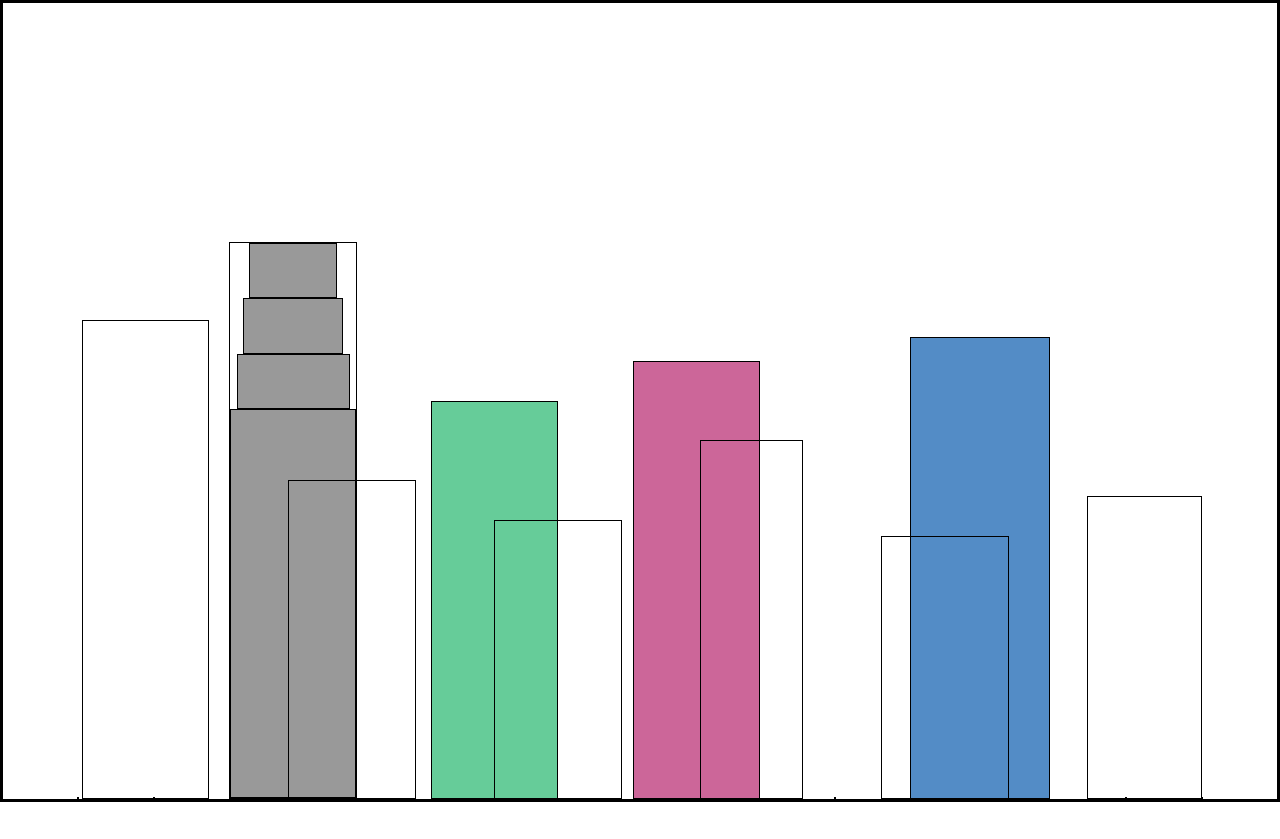
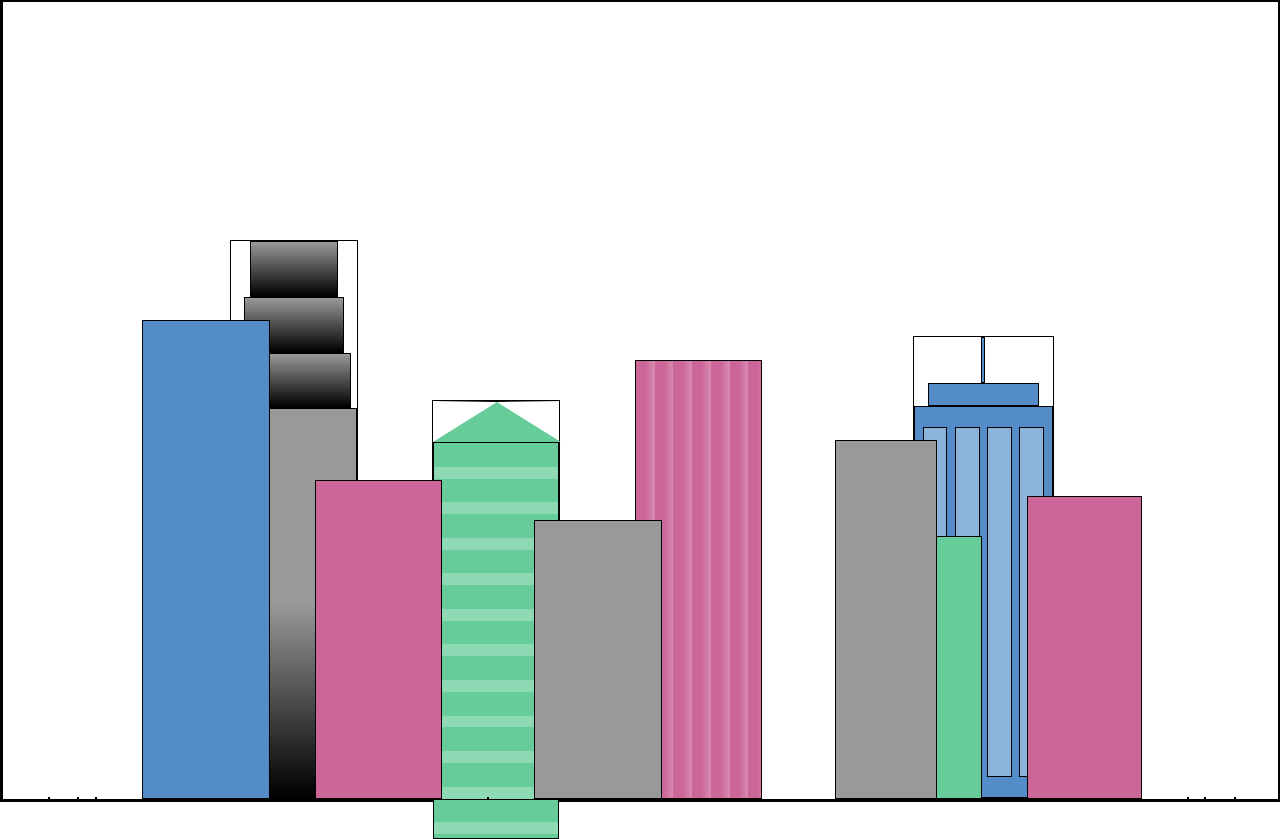
Before and after one commit to Pepejsc/citySkiline, a plain HTML site: page index.html in a window 1280 px wide. Before the commit the page ends 802 px from the top, so only its background shows below. Drawn offline with Linux system fonts and the light colour scheme.

Commit message:
add new styles and divs in index and styles files

```diff
--- a/index.html
+++ b/index.html
@@ -10,26 +10,43 @@
     <div class="background-buildings">
         <div></div>
         <div></div>
-        <div class="bb1">
-            <div class="bb1a"></div>
-            <div class="bb1b"></div>
-            <div class="bb1c"></div>
+        <div class="bb1 building-wrap">
+            <div class="bb1a bb1-window"></div>
+            <div class="bb1b bb1-window"></div>
+            <div class="bb1c bb1-window"></div>
             <div class="bb1d"></div>
         </div>
-        <div class="bb2"></div>
+        <div class="bb2">
+            <div class="bb2a"></div>
+            <div class="bb2b"></div>
+        </div>
         <div class="bb3"></div>
         <div></div>
-        <div class="bb4"></div>
+        <div class="bb4 building-wrap">
+            <div class="bb4a"></div>
+            <div class="bb4b"></div>
+            <div class="bb4c window-wrap">
+                <div class="bb4-window"></div>
+                <div class="bb4-window"></div>
+                <div class="bb4-window"></div>
+                <div class="bb4-window"></div>
+            </div>
+        </div>
         <div></div>
         <div></div>
     </div>
     <div class="foreground-buildings">
+        <div></div>
+        <div></div>
         <div class="fb1"></div>
         <div class="fb2"></div>
+        <div></div>
         <div class="fb3"></div>
         <div class="fb4"></div>
         <div class="fb5"></div>
         <div class="fb6"></div>
+        <div></div>
+        <div></div>
     </div>
 </body>
 </html>
--- a/styles.css
+++ b/styles.css
@@ -3,6 +3,10 @@
     --building-color2: #66cc99;
     --building-color3: #cc6699;
     --building-color4: #538cc6;
+    --window-color1: black;
+    --window-color2: #8cd9b3;
+    --window-color3: #d98cb3;
+    --window-color4:#8cb3d9;
 }
 
 *{
@@ -16,65 +20,7 @@ body{
     overflow: hidden;
 }
 
-.background-buildings{
-    display: flex;
-    align-items: flex-end;
-    justify-content: space-evenly;
-    width: 100%;
-    height: 100%;
-}
-
-.bb1{
-    width: 10%;
-    height: 70%;
-    display: flex;
-    flex-direction: column;
-    align-items: center;
-}
-
-.bb2{
-    background-color: var(--building-color2);
-    width: 10%;
-    height: 50%;
-}
-
-.bb3{
-    background-color: var(--building-color3);
-    width: 10%;
-    height: 55%;
-}
-
-.bb4{
-    background-color: var(--building-color4);
-    width: 11%;
-    height: 58%;
-}
-
-.bb1a{
-    background-color: var(--building-color1);
-    width: 70%;
-    height: 10%;
-}
-
-.bb1b{
-    background-color: var(--building-color1);
-    width: 80%;
-    height: 10%;
-}
-
-.bb1c{
-    background-color: var(--building-color1);
-    width: 90%;
-    height: 10%;
-}
-
-.bb1d{
-    background-color: var(--building-color1);
-    width: 100%;
-    height: 70%;
-}
-
-.foreground-buildings{
+.background-buildings, .foreground-buildings{
     display: flex;
     align-items: flex-end;
     justify-content: space-evenly;
@@ -84,32 +30,152 @@ body{
     top: 0;
 }
 
+.building-wrap{
+    display: flex;
+    flex-direction: column;
+    align-items: center;
+}
+
+.window-wrap{
+    display: flex;
+    align-items: center;
+    justify-content: space-evenly;
+}
+
+/* BACKGROUND BUILDINGS - "bb" stands for "background building" */
+.bb1{
+    width: 10%;
+    height: 70%;
+}
+
+.bb2{
+    width: 10%;
+    height: 50%;
+}
+
+.bb2a{
+    border-bottom: 5vh solid var(--building-color2);
+    border-left: 5vw solid transparent;
+    border-right: 5vw solid transparent;
+}
+
+.bb2b{
+    background: repeating-linear-gradient(
+        var(--building-color2) 0%,
+        var(--building-color2) 6%,
+        var(--window-color2) 6%,
+        var(--window-color2) 9%
+    );
+    width: 100%;
+    height: 100%;
+}
+
+.bb3{
+    background: repeating-linear-gradient(
+        90deg,
+        var(--building-color3),
+        var(--building-color3),
+        var(--window-color3) 15%
+    );
+    background-color: var(--building-color3);
+    width: 10%;
+    height: 55%;
+}
+
+.bb4{
+    width: 11%;
+    height: 58%;
+}
+
+.bb4a{
+    background-color: var(--building-color4);
+    width: 3%;
+    height: 10%;
+}
+
+.bb4b{
+    background-color: var(--building-color4);
+    width: 80%;
+    height: 5%;
+}
+
+.bb4c{
+    background-color: var(--building-color4);
+    width: 100%;
+    height: 85%;
+}
+
+.bb4-window{
+    width: 18%;
+    height: 90%;
+    background-color: var(--window-color4);
+}
+
+.bb1a{
+
+    width: 70%;
+}
+
+.bb1b{
+    width: 80%;
+}
+
+.bb1c{
+    width: 90%;
+}
+
+.bb1d{
+    background: linear-gradient(
+        var(--building-color1) 50%,
+        var(--window-color1)
+    );
+    width: 100%;
+    height: 70%;
+}
+
+.bb1-window{
+    height: 10%;
+    background: linear-gradient(
+      var(--building-color1),
+      var(--window-color1)
+    );
+}
+
+/*FOREGROUND BUILDINGS - "fb" stands for "foreground building"*/
 .fb1{
+    background-color: var(--building-color4);
     width: 10%;
     height: 60%;
 }
 
 .fb2{
+    background-color: var(--building-color3);
     width: 10%;
     height: 40%;
 }
 
 .fb3{
+    background-color: var(--building-color1);
     width: 10%;
     height: 35%;
 }
 
 .fb4{
+    position: relative;
+    left: 10%;
+    background-color: var(--building-color1);
     width: 8%;
     height: 45%;
 }
 
 .fb5{
+    background-color: var(--building-color2);
     width: 10%;
     height: 33%;
 }
 
 .fb6{
+    background-color: var(--building-color3);
     width: 9%;
     height: 38%;
 }
```
